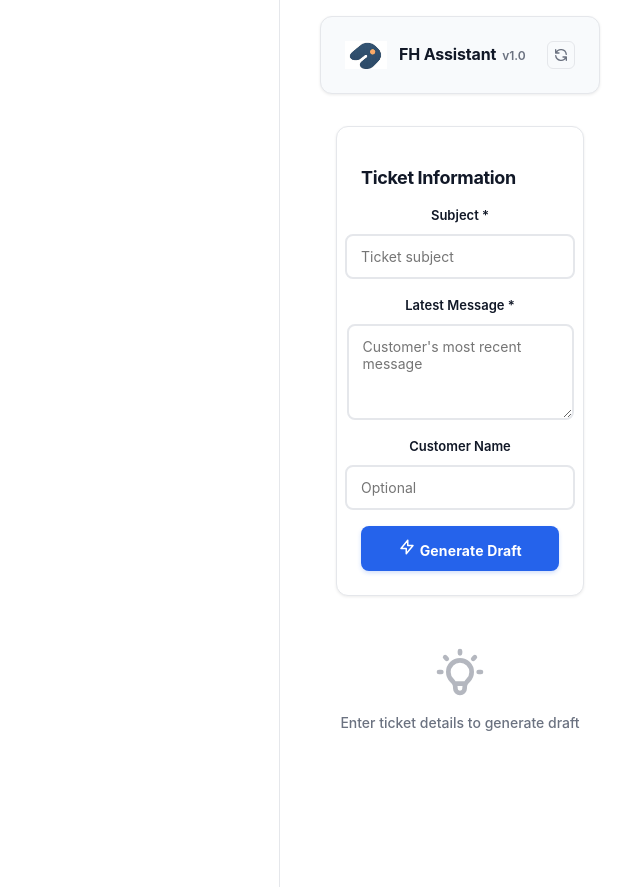
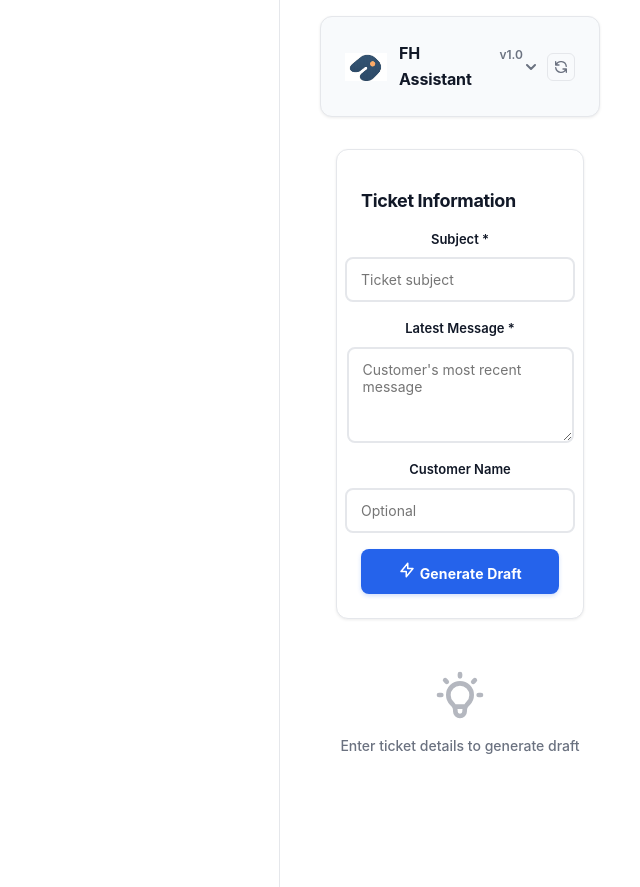
Before and after one commit to chrisrivero-dev/futurehub-sidecar, a Flask app: page /sidecar/ in a window 1280 px wide. Shown: the whole page, without its empty margins (640-1280 px from the left). Run offline with Flask 3, Linux system fonts and the light colour scheme.

Commit message:
UI: add animated upward-collapsing accordion to sidecar header

```diff
--- a/static/css/ai_sidecar.css
+++ b/static/css/ai_sidecar.css
@@ -16,6 +16,8 @@
   --color-text-secondary: #374151;
   --color-text-muted: #6b7280;
   /* ===== Typography: Inter (Primary UI Font) ===== */
+
+  /* ===== Global Sidecar Font ===== */
   #ai-assistant-panel,
   #ai-assistant-panel * {
     font-family:
@@ -1830,3 +1832,96 @@ button[aria-expanded="true"] .dropdown-caret {
 .canned-dropdown-trigger[aria-expanded="true"] .dropdown-caret {
   transform: rotate(180deg) scale(1.1);
 }
+/* Collapse functionality */
+
+.sidecar-header {
+  cursor: pointer;
+  user-select: none;
+}
+
+.sidecar-header:hover {
+  background-color: rgba(0, 0, 0, 0.02);
+}
+
+/* Prevent hover bleed on reset */
+#reset-btn:hover {
+  background-color: transparent;
+}
+
+/* Controls wrapper */
+.header-controls {
+  display: flex;
+  align-items: center;
+  gap: 8px;
+}
+
+/* True accordion-style upward collapse (slow, weighted) */
+.sidecar-content:not(.sidecar-header-track) {
+  overflow: hidden;
+
+  /* Motion physics — heavier accordion weight */
+  transition:
+    max-height 0.6s cubic-bezier(0.22, 0.61, 0.36, 1),
+    transform 0.6s cubic-bezier(0.22, 0.61, 0.36, 1),
+    opacity 0.35s ease;
+
+  /* Expanded state */
+  max-height: 2000px;
+  opacity: 1;
+
+  /* Critical for “eating upward” effect */
+  transform-origin: top;
+  transform: scaleY(1);
+}
+
+/* Collapsed: content compresses upward into itself */
+.sidecar-collapsed .sidecar-content:not(.sidecar-header-track) {
+  max-height: 0;
+  opacity: 0;
+  transform: scaleY(0);
+  pointer-events: none;
+}
+
+/* Visual cue for collapsed state */
+.sidecar-collapsed .sidecar-header {
+  border-bottom: 1px solid rgba(0, 0, 0, 0.06);
+}
+
+.sidecar-collapsed .sidecar-content:not(.sidecar-header-track) {
+  max-height: 0;
+  opacity: 0;
+  transform: translateY(-8px);
+  pointer-events: none;
+}
+
+/* Chevron */
+.collapse-chevron {
+  width: 16px;
+  height: 16px;
+  color: #6b7280;
+  flex-shrink: 0;
+  transition: transform 0.2s ease;
+}
+
+.sidecar-collapsed .collapse-chevron {
+  transform: rotate(90deg); /* ▸ */
+}
+
+/* Updated indicator */
+.header-updated {
+  display: none;
+  margin-left: 8px;
+  font-size: 0.75rem;
+  color: #3b82f6;
+  font-weight: 600;
+}
+
+.header-updated.visible {
+  display: inline;
+}
+
+/* Reset button isolation */
+#reset-btn {
+  position: relative;
+  z-index: 10;
+}
--- a/static/js/ai_sidecar.js
+++ b/static/js/ai_sidecar.js
@@ -778,3 +778,33 @@ document.addEventListener("click", (e) => {
     dropdownBtn.setAttribute("aria-expanded", "false");
   });
 })();
+// Collapse / expand functionality
+(function () {
+  const panel = document.getElementById("ai-assistant-panel");
+  if (!panel) return;
+
+  const header = panel.querySelector(".sidecar-header");
+  const indicator = panel.querySelector(".header-updated");
+
+  if (!header || !indicator) return;
+
+  let isCollapsed = false;
+
+  header.addEventListener("click", function (e) {
+    if (e.target.closest("#reset-btn")) return;
+
+    isCollapsed = !isCollapsed;
+    panel.classList.toggle("sidecar-collapsed", isCollapsed);
+
+    if (!isCollapsed) {
+      indicator.classList.remove("visible");
+    }
+  });
+
+  // Explicit hook for draft render completion
+  window.markSidecarUpdatedIfCollapsed = function () {
+    if (isCollapsed) {
+      indicator.classList.add("visible");
+    }
+  };
+})();
--- a/templates/ai_sidecar.html
+++ b/templates/ai_sidecar.html
@@ -27,9 +27,24 @@
     <div class="header-text">
       <h1>FH Assistant</h1>
       <span class="header-version">v1.0</span>
+      <span class="header-updated">• updated</span>
     </div>
   </div>
 
+  <div class="header-controls">
+    <svg
+      class="collapse-chevron"
+      width="16"
+      height="16"
+      viewBox="0 0 16 16"
+      fill="none"
+      stroke="currentColor"
+      stroke-width="2"
+      stroke-linecap="round"
+      stroke-linejoin="round"
+    >
+      <polyline points="4 6 8 10 12 6"></polyline>
+    </svg>
 
     <button id="reset-btn" class="btn-icon" title="Reset">
   <svg
@@ -46,7 +61,10 @@
     />
   </svg>
 </button>
+
+  </div>
 </header>
+
 
         <!-- Scrollable Content -->
         <div class="sidecar-content">
```
Lines whose indentation alone changed are shown as unchanged.
